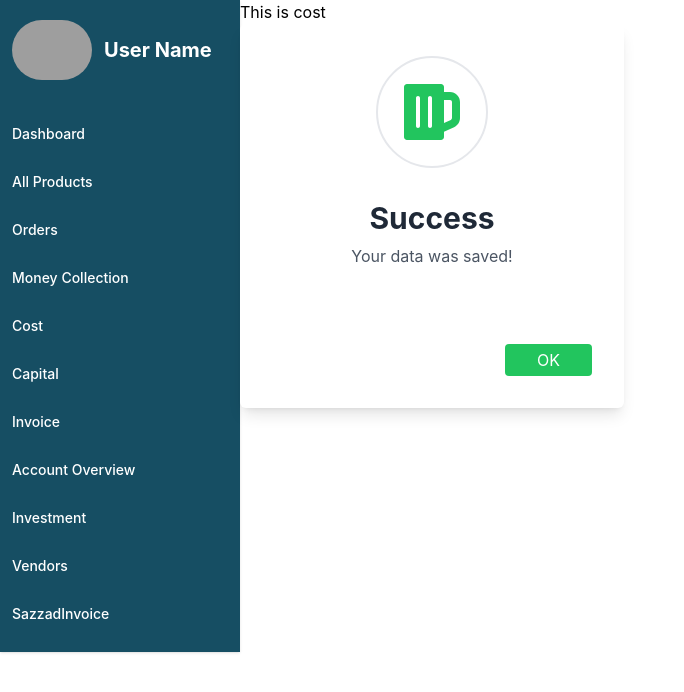
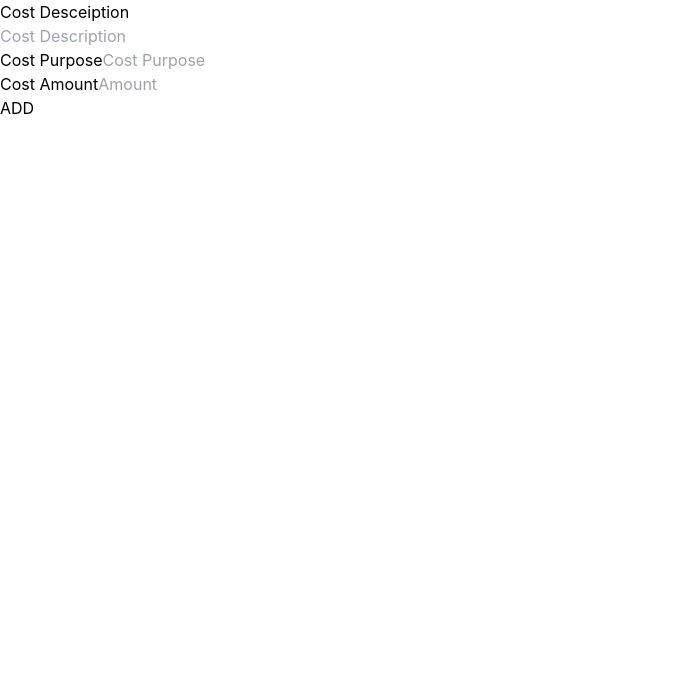
Before and after one commit to sazzadtanim/inventory-project-ss, a React (Create React App) app: page /cost in a window 1280 px wide. Shown: the top 692 px of the page, without its empty margins (0-684 px from the left). Built offline with nearby package versions, Linux system fonts and the light colour scheme; grey boxes are pictures that could not be loaded; a web font is replaced by a local one.

Commit message:
invoice table row will add when click on add product button and will remove the item when click on remove item button

```diff
--- a/src/App.js
+++ b/src/App.js
@@ -1,5 +1,3 @@
-import Sidebar from "./components/Sidebar";
-
 import Dashboard from "./components/Dashboard";
 import { BrowserRouter as Router, Routes, Route } from "react-router-dom";
 
@@ -18,7 +16,7 @@ function App() {
   return (
     <div className="flex">
       <Router>
-        <Sidebar></Sidebar>
+        {/* <Sidebar></Sidebar> */}
         <Routes>
           <Route path="/" element={<Dashboard></Dashboard>}></Route>
           <Route path="/dashboard" element={<Dashboard></Dashboard>}></Route>
--- a/src/components/Cost.js
+++ b/src/components/Cost.js
@@ -1,11 +1,34 @@
 import React from "react";
-import PopUp from "./pop_up/PopUp";
 
 const Cost = () => {
   return (
     <div>
-      <h1>This is cost</h1>
-      <PopUp />
+      <form action="" className="cost-input-form">
+        <div>
+          <label htmlFor="cost-description">Cost Desceiption</label>
+          <input
+            className="block"
+            type="text"
+            name=""
+            id="cost-description"
+            placeholder="Cost Description"
+          />
+        </div>
+        <div>
+          <label htmlFor="cost-purpose">Cost Purpose</label>
+          <input
+            type="text"
+            name=""
+            id="cost-purpose"
+            placeholder="Cost Purpose"
+          />
+        </div>
+        <div>
+          <label htmlFor="amount">Cost Amount</label>
+          <input type="number" name="" id="amount" placeholder="Amount" />
+        </div>
+        <button>ADD</button>
+      </form>
     </div>
   );
 };
--- /dev/null
+++ b/src/components/invoice_page/InvoiceTableRow.js
@@ -0,0 +1,35 @@
+import React from 'react';
+
+const InvoiceTableRow = ({ removeRow, index }) => {
+  return (
+    <tr>
+      <td>
+        <input
+          className='border border-solid border-gray'
+          type='text'
+          placeholder='Product name'
+        />
+      </td>
+      <td>
+        <input
+          className='border border-solid border-gray'
+          type='number'
+          placeholder='Quantity'
+        />
+      </td>
+      <td>
+        <input
+          className='border border-solid border-gray'
+          type='number'
+          placeholder='Unit Price'
+        />
+      </td>
+      <td>500</td>
+      <button className='bg-black text-white' onClick={() => removeRow(index)}>
+        Remove Item
+      </button>
+    </tr>
+  );
+};
+
+export default InvoiceTableRow;
--- a/src/components/invoice_page/ProductTable.js
+++ b/src/components/invoice_page/ProductTable.js
@@ -1,69 +1,36 @@
-import React from "react";
+import React, { useState } from 'react';
+import InvoiceTableRow from './InvoiceTableRow';
 
 const ProductTable = () => {
+  const [tableRow, setTableRow] = useState([{}]);
+
+  const addRow = () => {
+    setTableRow([...tableRow, {}]);
+  };
+  const removeRow = (index) => {
+    setTableRow(tableRow.filter((_, i) => i !== index));
+  };
   return (
+    <div>
       <table>
         <thead>
           <tr>
-          <th>Product</th>
-          <th>Quantity</th>
-          <th>Unit Price</th>
-          <th>Amount</th>
+            <td>Product</td>
+            <td>Quantity</td>
+            <td>Unit Price</td>
+            <td>Amount</td>
           </tr>
         </thead>
-      <tbody className="border-b border-black">
-        <tr>
-          <td>
-            <input
-              className="border border-solid border-gray"
-              type="text"
-              placeholder="Product name"
-            />
-          </td>
-          <td>
-            <input
-              className="border border-solid border-gray"
-              type="text"
-              placeholder="Price"
-            />
-          </td>
-          <td>
-            <input
-              className="border border-solid border-gray"
-              type="number"
-              placeholder="Quantity"
-            />
-          </td>
-          <td>500</td>
-        </tr>
-        <tr>
-          <td></td>
-          <td></td>
-          <td>Sub Total:</td>
-          <td>1000</td>
-        </tr>
-        <tr>
-          <td></td>
-          <td></td>
-          <td>Discount:</td>
-          <td>1000</td>
-        </tr>
-        <tr>
-          <td></td>
-          <td></td>
-          <td>Tax:</td>
-          <td>1000</td>
-        </tr>
+        <tbody>
+          {tableRow.map((row, index) => (
+            <InvoiceTableRow key={index} index={index} removeRow={removeRow} />
+          ))}
         </tbody>
-      <tfoot>
-        <tr>
-          <td></td>
-          <td></td>
-          <td>Total Value</td>
-          <td>5000</td>
-        </tr>
-      </tfoot>
       </table>
+      <button className='bg-black text-white' onClick={addRow}>
+        Add Product
+      </button>
+    </div>
   );
 };
 
```
Lines whose indentation alone changed are shown as unchanged.
